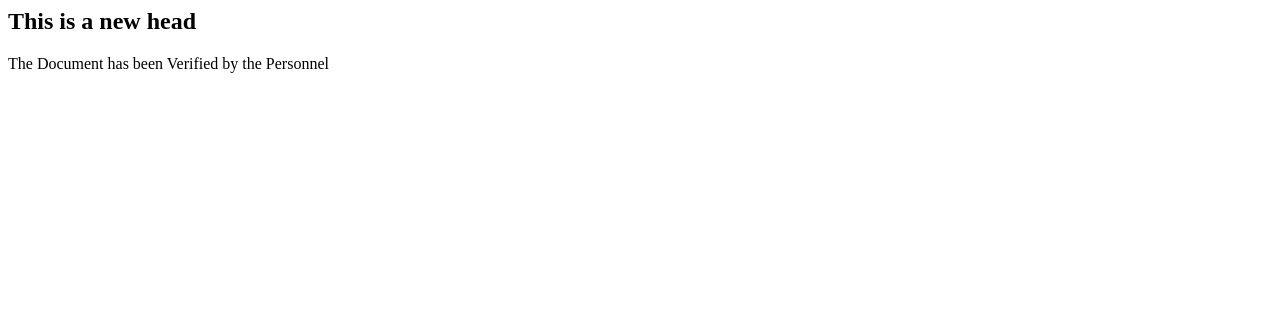
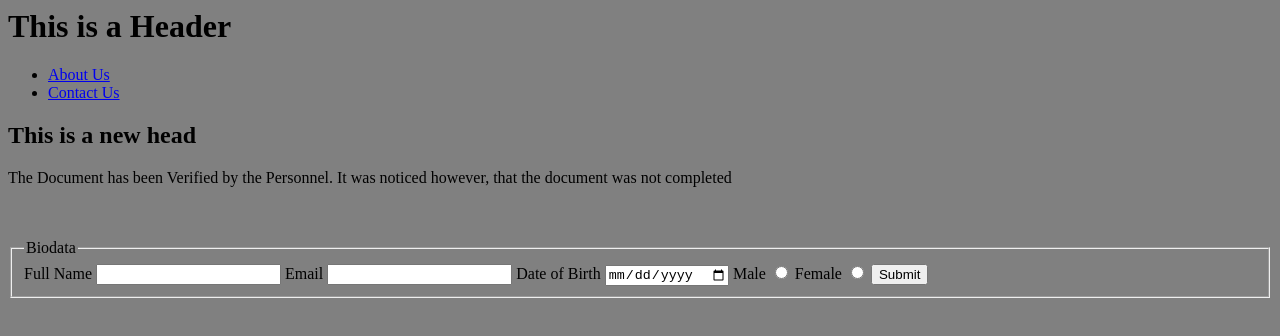
Before and after one commit to IfeDayo1016/Gaidost_trials, a plain HTML site: page index.html in a window 1280 px wide. Drawn offline with Linux system fonts and the light colour scheme.

Commit message:
added nav and its corresponding pages

```diff
--- a/index.html
+++ b/index.html
@@ -2,10 +2,42 @@
 <html>
     <head>
         <title> Verified Document</title>
+        <link rel="stylesheet" href="style.css"
     </head>
     <body>
+        <header>
+            <h1>This is a Header</h1>
+            <nav>
+                <ul>
+                    <li><a href="about.html"> About Us</a></li>
+                    <li><a href="about.html">Contact Us</a></li>
+                </ul>
+            </nav>
+        </header>
         <h2>This is a new head</h2>
-        <p>The Document has been Verified by the Personnel</p>
+        <p>The Document has been Verified by the Personnel. It was noticed however, that the document was not completed</p>
+        <br><br>
+        <form method="">
+          <!-- <h3 align="center">IfeDayo Tech</h3>-->
+            <fieldset>
+                <legend>Biodata</legend>
+                <label for="fullname">Full Name</label>
+                <input type="text" name="fullname" id="fullname" >
+
+                <label for="email">Email</label>
+                <input type="email" name="email" id="email">
+
+                <label for="dob">Date of Birth</label>
+                <input type="date" name="dob" id="dob">
+
+                <label for="male">Male</label>
+                <input type="radio" name="sex" id="male" value="Male">
+
+                <label for="female">Female</label>
+                <input type="radio" name="sex" id="female" value="Female">
+                <input type="button" value="Submit">
+            </fieldset>
+        </form>
 
     </body>
     </html>
--- /dev/null
+++ b/style.css
@@ -0,0 +1,3 @@
+body{
+    background-color:grey;
+}
```
Also changed, not shown: about.html (added, +28 -0 lines), booksample.jpg (added), contact.html (added).
